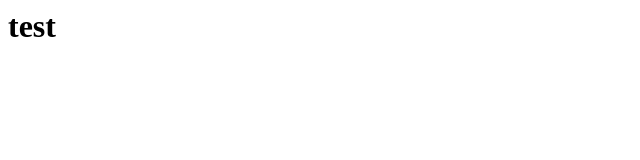
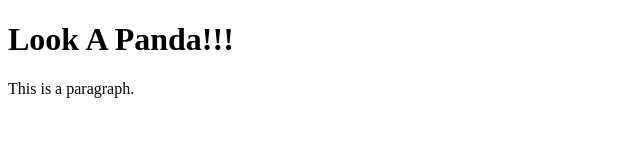
Before and after one commit to hobopanda/hobopanda.github.io, a plain HTML site: page index.html in a window 1280 px wide. Shown: the whole page, without its empty margins (0-640 px from the left). Drawn offline with Linux system fonts and the light colour scheme.

Commit message:
Update index.html

```diff
--- a/index.html
+++ b/index.html
@@ -1 +1,15 @@
-<h1> test</h1>
+<!DOCTYPE html>
+<html>
+<head>
+  <title>Page Title</title>
+</head>
+
+<body>
+
+  <h1>Look A Panda!!!</h1>
+
+  <p>This is a paragraph.</p>
+
+</body>
+
+</html>
```
